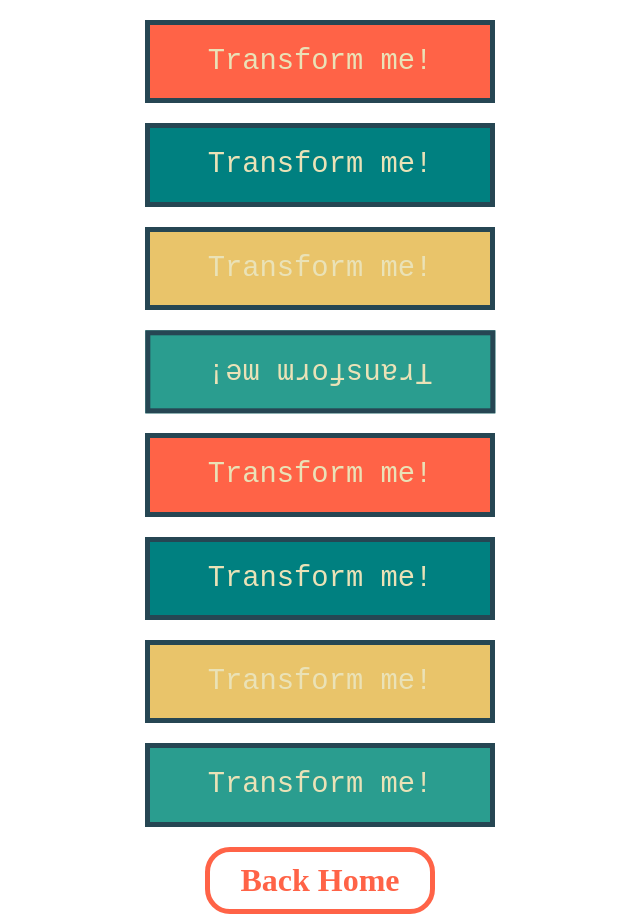
After one commit to braglath/webdbootcamp, a PHP site: page /topics/transform.html in a window 1280 px wide. The commit adds this page. Shown: the whole page, without its empty margins (320-960 px from the left). Run offline with PHP 8.4, Linux system fonts and the light colour scheme.

Commit message:
transforms 5m

```diff
--- a/css/elementselectors.css
+++ b/css/elementselectors.css
@@ -300,6 +300,7 @@ h2::first-letter {
     text-decoration: none;
     text-shadow: 2px 2px #ff0000;
     transition: 1s;
+    margin-left: 15px;
 }
 
 #topics a:hover {
@@ -310,6 +311,6 @@ h2::first-letter {
     transition: none;
 }
 
-ul {
-    list-style-type: none;
+li {
+    display: inline-block;
 }
--- /dev/null
+++ b/css/transformStyle.css
@@ -0,0 +1,53 @@
+#google {
+    margin: auto;
+    width: 200px;
+    border: 5px solid tomato;
+    padding: 10px;
+    text-align: center;
+    border-radius: 25px;
+}
+
+div>a {
+    color: tomato;
+    /* text-transform: lowercase; */
+    font-size: 2em;
+    font-weight: bold;
+    text-decoration: none;
+    text-align: end;
+}
+
+h1 {
+    background-color: #2a9d8f;
+    border: 5px solid #264653;
+    color: #eae2b7;
+    padding: 0.7em;
+    width: 300px;
+    font-size: 1.8em;
+    text-align: center;
+    margin: 20px auto;
+    font-family: "Courier New", Courier, monospace;
+    font-weight: lighter;
+}
+
+h1:nth-last-of-type(2n) {
+    background-color: #e9c46a;
+}
+
+h1:nth-last-of-type(3n) {
+    background-color: teal;
+}
+
+h1:nth-last-of-type(4n) {
+    background-color: tomato;
+}
+
+section:first-of-type h1:nth-last-of-type(1) {
+    transform: rotatez(180deg);
+    transition: 0.5s ease-in-out;
+    transform-origin: inherit;
+}
+
+section:first-of-type h1:nth-last-of-type(1):hover {
+    transform: none;
+    border-color: #e9c46a;
+}
--- a/home.html
+++ b/home.html
@@ -157,12 +157,13 @@
 
     <br />
     <div id="google">
-      <a href="units.html">Css Units</a>
+      <a href="units.html">Back Home</a>
     </div>
 
     <h2>more topics</h2>
     <ul>
       <li id="topics"><a href="/topics/transitions.html">Transitions</a></li>
+      <li id="topics"><a href="/topics/transform.html">Transform</a></li>
     </ul>
   </body>
 </html>
--- /dev/null
+++ b/topics/transform.html
@@ -0,0 +1,30 @@
+<!DOCTYPE html>
+<html lang="en">
+
+<head>
+    <meta charset="UTF-8" />
+    <meta http-equiv="X-UA-Compatible" content="IE=edge" />
+    <meta name="viewport" content="width=device-width, initial-scale=1.0" />
+    <link rel="stylesheet" href="/css/transformStyle.css" />
+    <title>Transform</title>
+</head>
+
+<body>
+    <section>
+        <h1>Transform me!</h1>
+        <h1>Transform me!</h1>
+        <h1>Transform me!</h1>
+        <h1>Transform me!</h1>
+    </section>
+    <section>
+        <h1>Transform me!</h1>
+        <h1>Transform me!</h1>
+        <h1>Transform me!</h1>
+        <h1>Transform me!</h1>
+    </section>
+    <div id="google">
+        <a href="/home.html">Back Home</a>
+    </div>
+</body>
+
+</html>
```
Also changed, not shown: comments/css.txt (+20 -0 lines).
